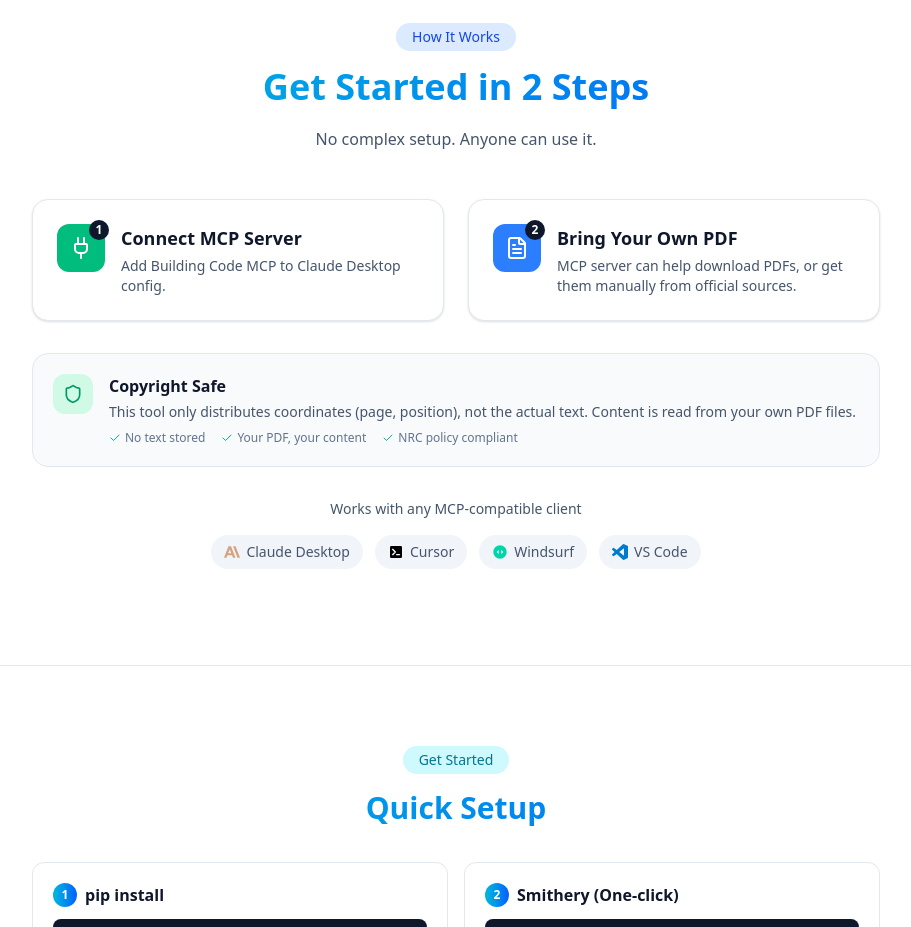
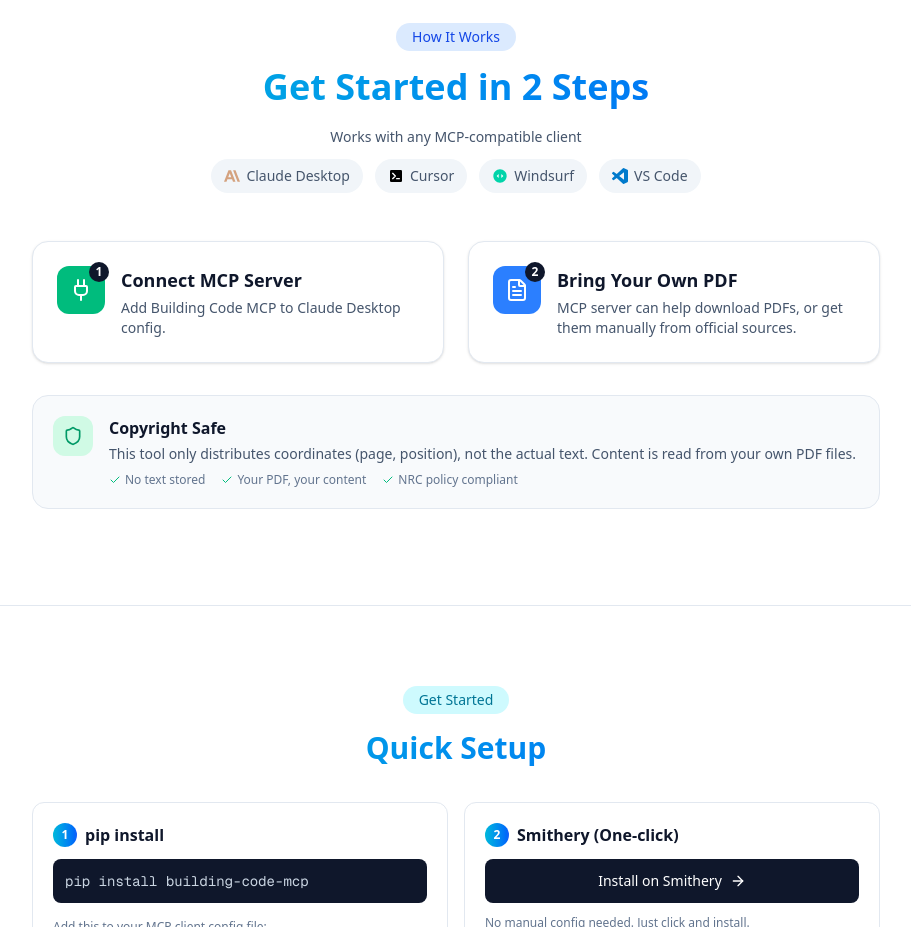
Before and after one commit to DavidCho1999/Canada_building_code_mcp, a Next.js app in the folder website/: page / in a window 1280 px wide. Shown: the part 1420-2347 px from the top of the page, without its empty margins (184-1095 px from the left). Built offline with nearby package versions, Linux system fonts and the light colour scheme.

Commit message:
Move MCP client badges to header in HowItWorks
- Replace subtitle text with client badges
- Show clients directly under title
- Remove duplicate badges from bottom

Co-Authored-By: Claude Sonnet 4.5 <noreply@anthropic.com>

```diff
--- a/website/src/components/HowItWorks.tsx
+++ b/website/src/components/HowItWorks.tsx
@@ -31,9 +31,25 @@ export default function HowItWorks() {
           <h2 className="text-3xl md:text-4xl font-bold mb-4 pb-1 bg-gradient-to-r from-cyan-500 to-blue-600 bg-clip-text text-transparent hover:from-blue-600 hover:to-cyan-500 hover:drop-shadow-[0_0_15px_rgba(6,182,212,0.5)] transition-all duration-300 cursor-default">
             Get Started in 2 Steps
           </h2>
-          <p className="text-slate-600 max-w-xl mx-auto">
-            No complex setup. Anyone can use it.
-          </p>
+          <p className="text-slate-600 text-sm mb-3">Works with any MCP-compatible client</p>
+          <div className="flex gap-3 text-sm justify-center flex-wrap">
+            <span className="inline-flex items-center gap-1.5 px-3 py-1.5 bg-slate-100 text-slate-600 rounded-full border border-transparent hover:border-cyan-300 hover:bg-cyan-50 hover:text-cyan-700 transition-all duration-300 cursor-default whitespace-nowrap">
+              <SiAnthropic className="w-4 h-4 text-[#D4A27F]" />
+              Claude Desktop
+            </span>
+            <span className="inline-flex items-center gap-1.5 px-3 py-1.5 bg-slate-100 text-slate-600 rounded-full border border-transparent hover:border-cyan-300 hover:bg-cyan-50 hover:text-cyan-700 transition-all duration-300 cursor-default whitespace-nowrap">
+              <svg className="w-4 h-4" viewBox="0 0 24 24" fill="currentColor"><rect x="3" y="3" width="18" height="18" rx="2" fill="#000"/><path d="M7 8l4 4-4 4" stroke="#fff" strokeWidth="2" fill="none" strokeLinecap="round" strokeLinejoin="round"/><path d="M13 16h4" stroke="#fff" strokeWidth="2" strokeLinecap="round"/></svg>
+              Cursor
+            </span>
+            <span className="inline-flex items-center gap-1.5 px-3 py-1.5 bg-slate-100 text-slate-600 rounded-full border border-transparent hover:border-cyan-300 hover:bg-cyan-50 hover:text-cyan-700 transition-all duration-300 cursor-default whitespace-nowrap">
+              <svg className="w-4 h-4" viewBox="0 0 24 24"><path d="M12 2C6.48 2 2 6.48 2 12s4.48 10 10 10 10-4.48 10-10S17.52 2 12 2z" fill="#00D4AA"/><path d="M7 12l3-3v6l-3-3zm7-3l3 3-3 3v-6z" fill="#fff"/></svg>
+              Windsurf
+            </span>
+            <span className="inline-flex items-center gap-1.5 px-3 py-1.5 bg-slate-100 text-slate-600 rounded-full border border-transparent hover:border-cyan-300 hover:bg-cyan-50 hover:text-cyan-700 transition-all duration-300 cursor-default whitespace-nowrap">
+              <svg className="w-4 h-4" viewBox="0 0 24 24" fill="#007ACC"><path d="M23.15 2.587L18.21.21a1.494 1.494 0 0 0-1.705.29l-9.46 8.63-4.12-3.128a.999.999 0 0 0-1.276.057L.327 7.261A1 1 0 0 0 .326 8.74L3.899 12 .326 15.26a1 1 0 0 0 .001 1.479L1.65 17.94a.999.999 0 0 0 1.276.057l4.12-3.128 9.46 8.63a1.492 1.492 0 0 0 1.704.29l4.942-2.377A1.5 1.5 0 0 0 24 20.06V3.939a1.5 1.5 0 0 0-.85-1.352zm-5.146 14.861L10.826 12l7.178-5.448v10.896z"/></svg>
+              VS Code
+            </span>
+          </div>
         </div>
 
         {/* Steps */}
@@ -94,29 +110,6 @@ export default function HowItWorks() {
             </div>
           </div>
         </div>
-
-        {/* MCP Clients */}
-        <div className="mt-8 text-center">
-          <p className="text-slate-600 text-sm mb-4">Works with any MCP-compatible client</p>
-          <div className="flex gap-3 text-sm overflow-x-auto md:flex-wrap md:justify-center md:overflow-visible scrollbar-hide">
-            <span className="inline-flex items-center gap-1.5 px-3 py-1.5 bg-slate-100 text-slate-600 rounded-full border border-transparent hover:border-cyan-300 hover:bg-cyan-50 hover:text-cyan-700 transition-all duration-300 cursor-default whitespace-nowrap">
-              <SiAnthropic className="w-4 h-4 text-[#D4A27F]" />
-              Claude Desktop
-            </span>
-            <span className="inline-flex items-center gap-1.5 px-3 py-1.5 bg-slate-100 text-slate-600 rounded-full border border-transparent hover:border-cyan-300 hover:bg-cyan-50 hover:text-cyan-700 transition-all duration-300 cursor-default whitespace-nowrap">
-              <svg className="w-4 h-4" viewBox="0 0 24 24" fill="currentColor"><rect x="3" y="3" width="18" height="18" rx="2" fill="#000"/><path d="M7 8l4 4-4 4" stroke="#fff" strokeWidth="2" fill="none" strokeLinecap="round" strokeLinejoin="round"/><path d="M13 16h4" stroke="#fff" strokeWidth="2" strokeLinecap="round"/></svg>
-              Cursor
-            </span>
-            <span className="inline-flex items-center gap-1.5 px-3 py-1.5 bg-slate-100 text-slate-600 rounded-full border border-transparent hover:border-cyan-300 hover:bg-cyan-50 hover:text-cyan-700 transition-all duration-300 cursor-default whitespace-nowrap">
-              <svg className="w-4 h-4" viewBox="0 0 24 24"><path d="M12 2C6.48 2 2 6.48 2 12s4.48 10 10 10 10-4.48 10-10S17.52 2 12 2z" fill="#00D4AA"/><path d="M7 12l3-3v6l-3-3zm7-3l3 3-3 3v-6z" fill="#fff"/></svg>
-              Windsurf
-            </span>
-            <span className="inline-flex items-center gap-1.5 px-3 py-1.5 bg-slate-100 text-slate-600 rounded-full border border-transparent hover:border-cyan-300 hover:bg-cyan-50 hover:text-cyan-700 transition-all duration-300 cursor-default whitespace-nowrap">
-              <svg className="w-4 h-4" viewBox="0 0 24 24" fill="#007ACC"><path d="M23.15 2.587L18.21.21a1.494 1.494 0 0 0-1.705.29l-9.46 8.63-4.12-3.128a.999.999 0 0 0-1.276.057L.327 7.261A1 1 0 0 0 .326 8.74L3.899 12 .326 15.26a1 1 0 0 0 .001 1.479L1.65 17.94a.999.999 0 0 0 1.276.057l4.12-3.128 9.46 8.63a1.492 1.492 0 0 0 1.704.29l4.942-2.377A1.5 1.5 0 0 0 24 20.06V3.939a1.5 1.5 0 0 0-.85-1.352zm-5.146 14.861L10.826 12l7.178-5.448v10.896z"/></svg>
-              VS Code
-            </span>
-          </div>
-        </div>
       </div>
     </section>
   );
```
